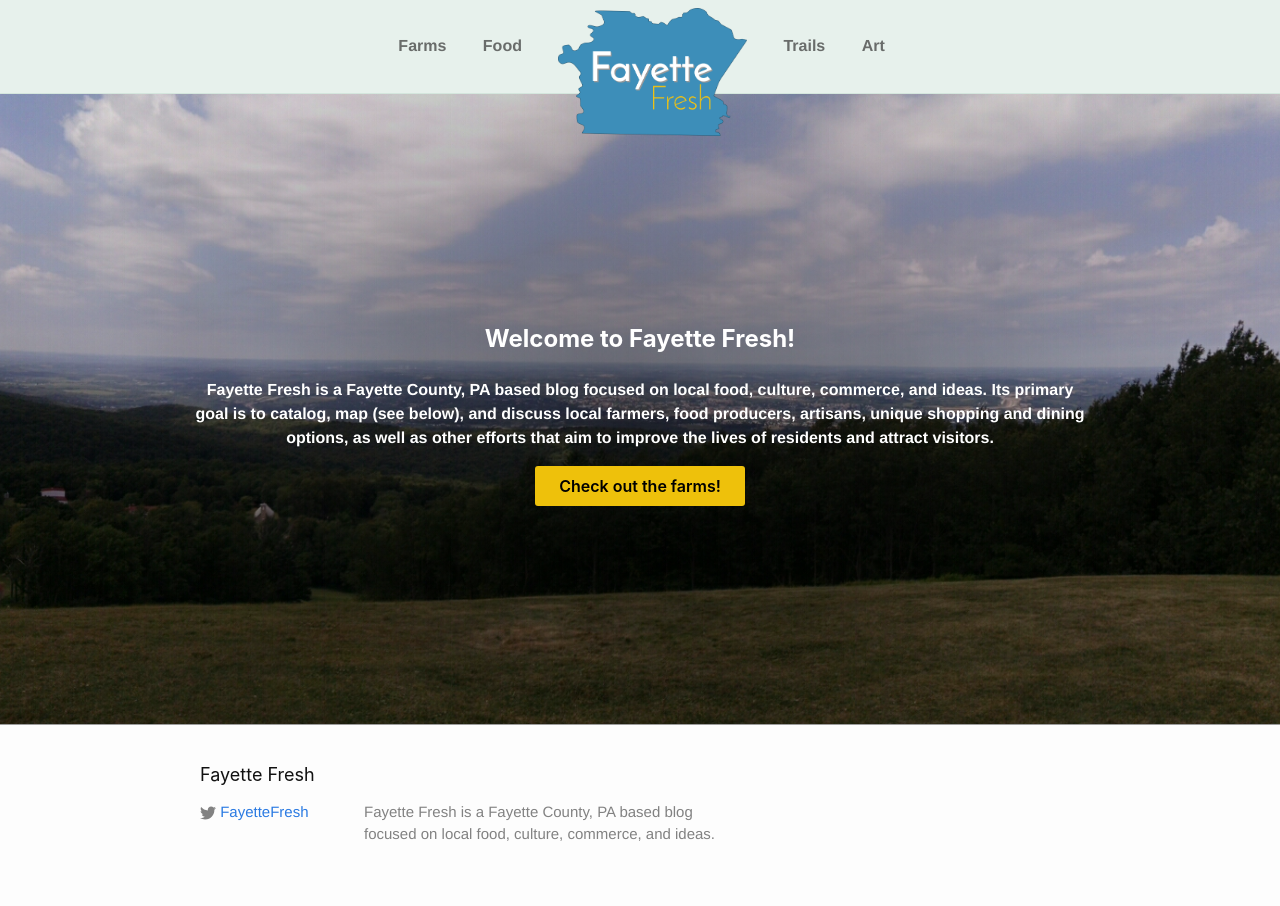
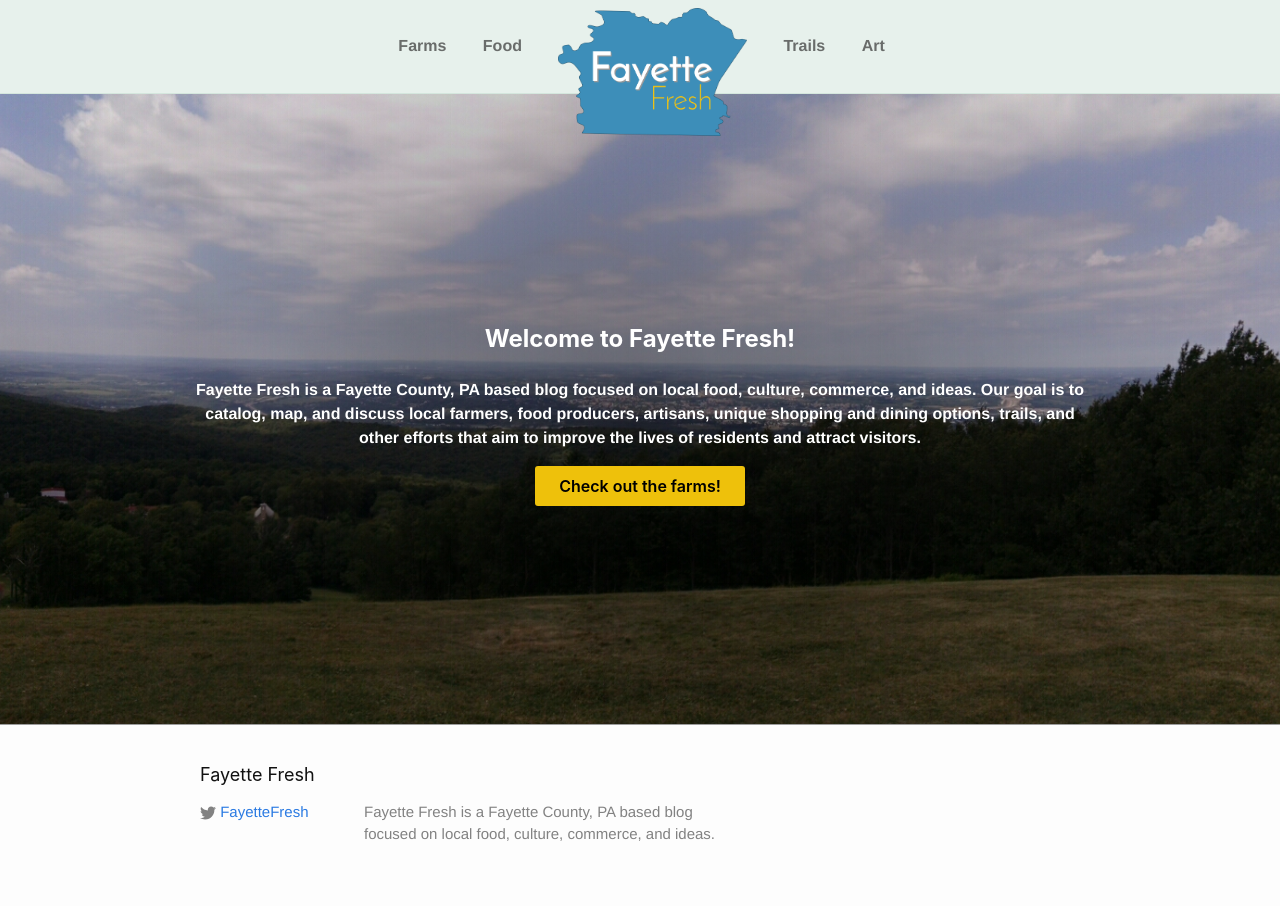
Before and after one commit to BillTalkington/fayette_fresh, a Jekyll site: the page built from index.html, in a window 1280 px wide. Built offline with Jekyll 4.4.1, drawn with Linux system fonts in a browser that asks for light colours; nearby versions of some CDN libraries.

Commit message:
Update about-us message

```diff
--- a/_includes/about-us.html
+++ b/_includes/about-us.html
@@ -3,7 +3,7 @@
     <h2 class="lead-statement"><strong>Welcome to Fayette Fresh!</strong></h2>
 
     <p class="lead-statement"><strong>Fayette Fresh is a Fayette County, PA based blog focused on
-  local food, culture, commerce, and ideas. Its primary goal is to catalog, map (see below), and discuss local farmers, food producers, artisans, unique shopping and dining options, as well as other efforts that aim to improve the lives of residents and attract visitors.</strong></p>
+  local food, culture, commerce, and ideas. Our goal is to catalog, map, and discuss local farmers, food producers, artisans, unique shopping and dining options, trails, and other efforts that aim to improve the lives of residents and attract visitors.</strong></p>
 
     <a href="/farms/" class="button">Check out the farms!</a>
 		<!-- <a href="/recycle/" class="button">Uniontown Recycling Map!</a> -->
```
